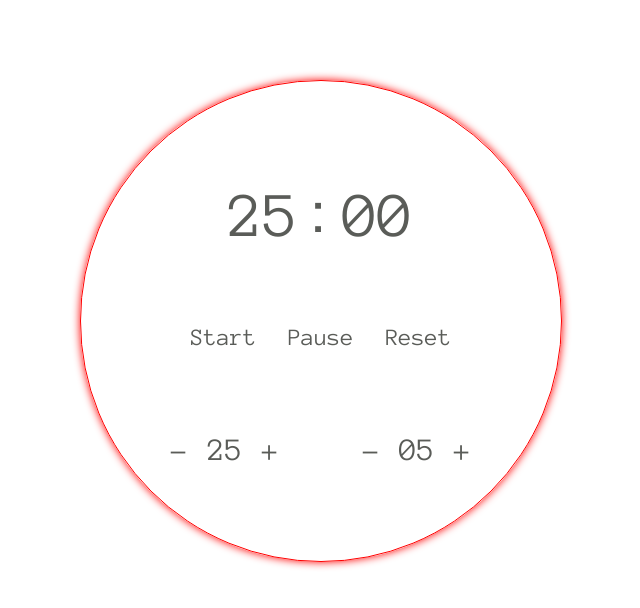
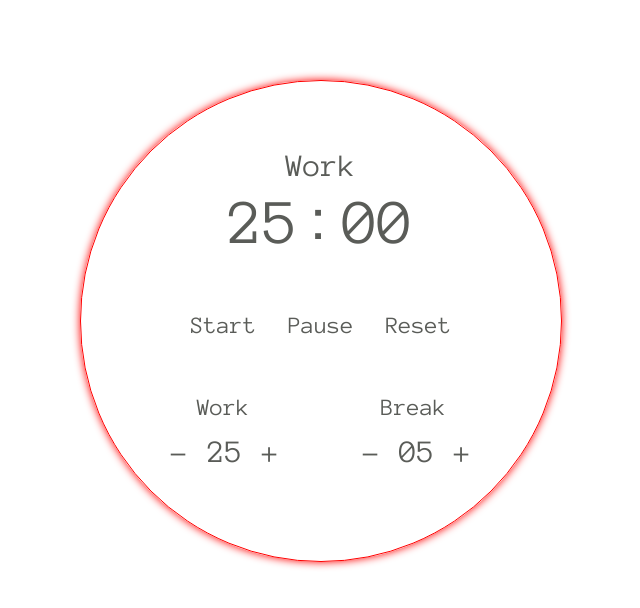
Before and after one commit to 1ba1/pomodoro-timer, a plain HTML site: page index.html in a window 1280 px wide. Shown: the whole page, without its empty margins (319-959 px from the left). Drawn offline with Linux system fonts and the light colour scheme.

Commit message:
add labels

```diff
--- a/css/styles.css
+++ b/css/styles.css
@@ -11,6 +11,11 @@
   align-items: center;
   font-family: 'Anonymous Pro', monospace;
   color: #5a5c58;
+}
+
+#label {
+  font-size: 2rem;
+  margin-bottom: -10rem;
 }
 
 #time {
@@ -38,7 +43,7 @@
 }
 
 #controls {
-  margin: -6rem 0 -5rem 0;
+  margin: -7rem 0 -5rem 0;
 }
 
 #start, #pause, #reset {
@@ -48,6 +53,23 @@
 
 #pause, #reset {
   margin-left: 2rem;
+}
+
+.labels {
+  margin-bottom: -9rem;
+}
+
+.labels div {
+  float: left;
+  font-size: 1.5rem;
+}
+
+.labels div:nth-of-type(1) {
+  margin-left: 0.1rem;
+}
+
+.labels div:nth-of-type(2) {
+  margin-left: 8.2rem;
 }
 
 #settings {
--- a/index.html
+++ b/index.html
@@ -9,6 +9,7 @@
   </head>
   <body>
     <div id="container">
+      <div id="label">Work</div>
       <div id="time">
         <div id="min">25</div>
         <div>:</div>
@@ -18,6 +19,10 @@
         <div id="start">Start</div>
         <div id="pause">Pause</div>
         <div id="reset">Reset</div>
+      </div>
+      <div class="labels">
+        <div>Work</div>
+        <div>Break</div>
       </div>
       <div id="settings">
         <div id="minusWork">-</div>
--- a/js/index.js
+++ b/js/index.js
@@ -17,6 +17,7 @@ const minusWork = document.getElementById('minusWork'),
   start = document.getElementById('start'),
   pause = document.getElementById('pause'),
   reset = document.getElementById('reset'),
+  label = document.getElementById('label'),
   alarm = document.createElement('audio');
 
 alarm.setAttribute('src', 'https://www.soundjay.com/button/beep-07.mp3');
@@ -94,11 +95,12 @@ start.onclick = () => {
     if (time % 60 < 0) {
       !isBreak ? isBreak = true : isBreak = false;
       !isBreak ? time = workTime * 60 : time = breakTime * 60;
+      !isBreak ? label.textContent = 'Work' : label.textContent = 'Break';
       alarm.play();
     }
     min.textContent = pad(Math.floor(time / 60));
     sec.textContent = pad(time % 60);
-  }, 1000);
+  }, 100);
   togglePause();
   toggleSettings();
 };
```
